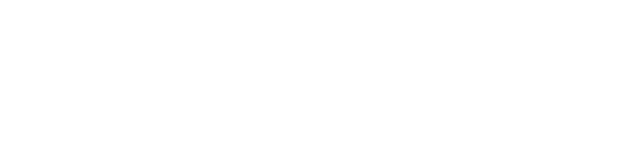
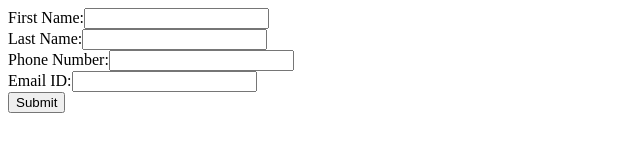
Before and after one commit to acciojob/form-login-2-satyamgupta09, a website: page main.html in a window 1280 px wide. Shown: the whole page, without its empty margins (0-640 px from the left). Drawn offline with Linux system fonts and the light colour scheme.

Commit message:
created a submission

```diff
--- a/main.html
+++ b/main.html
@@ -8,6 +8,11 @@
 
 <body>
 	<!-- the entire body must be written by student -->
+	First Name:<input type="text" id="fname"><br>
+	Last Name:<input type="text" id="lname"><br>
+	Phone Number:<input type="text" id="phone"><br>
+	Email ID:<input type="text" id="mail"><br>
+	<button onclick="helper()">Submit</button>
     <script type="text/javascript" src="./script.js">
 </script>
 
--- a/script.js
+++ b/script.js
@@ -1 +1,8 @@
-//your JS code here. If required.
+let fname = document.getElementById('fname');
+let lname = document.getElementById('lname');
+let phone = document.getElementById('phone');
+let mail = document.getElementById('mail');
+
+function  helper() {
+	alert(`First Name: ${fname.value} Last Name: ${lname.value} Phone Number: ${phone.value} Email ID:${mail.value}`)
+}
```
